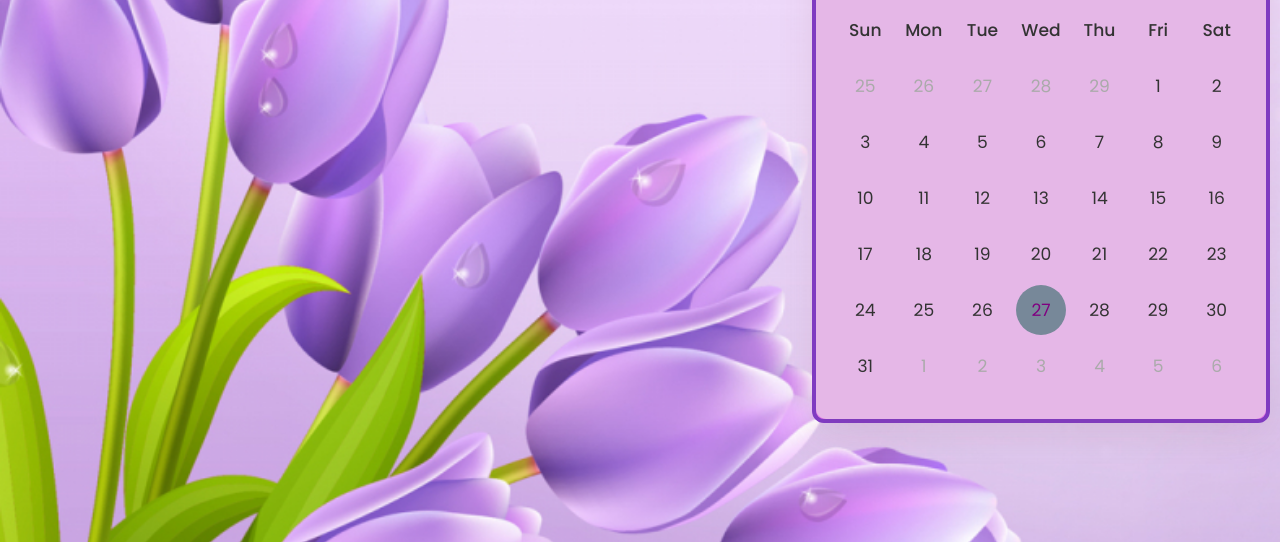
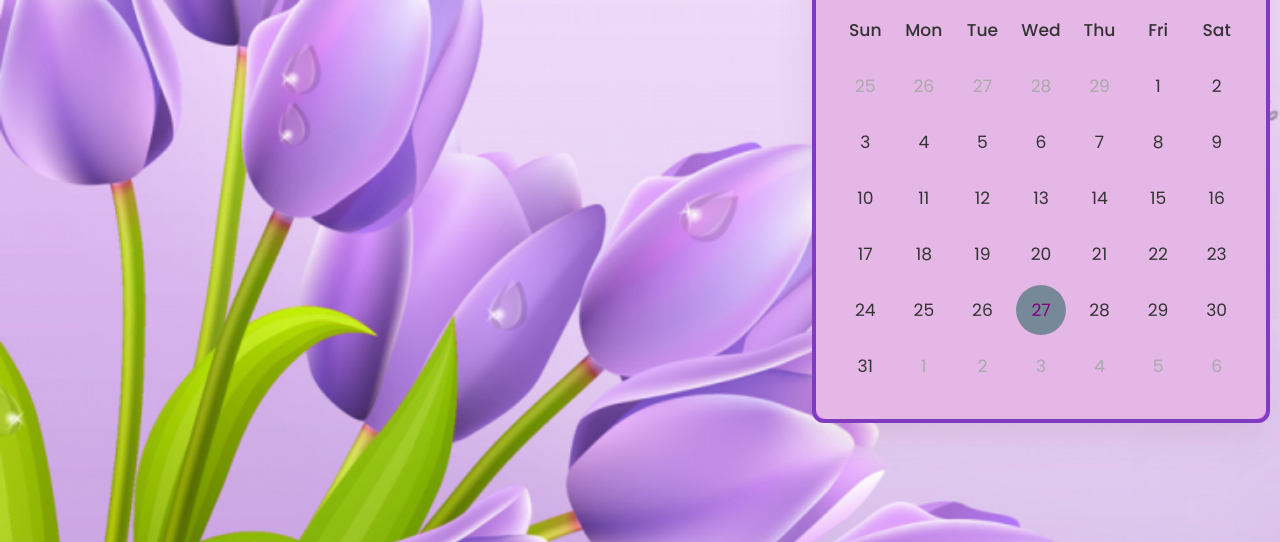
Before and after one commit to manorama-21/Dynamic-calendar-, a plain HTML site: page index.html in a window 1280 px wide. Shown: the part 258-800 px from the top of the page. Drawn offline with nearby package versions, Linux system fonts and the light colour scheme.

Commit message:
Update style.css

```diff
--- a/style.css
+++ b/style.css
@@ -14,7 +14,7 @@ body{
   min-height: 100vh;
   background-image: url(img.jpg);
   background-repeat: no-repeat;
-  background-size: 130%;
+  background-size: 140%;
 
 }
 .head{
```
